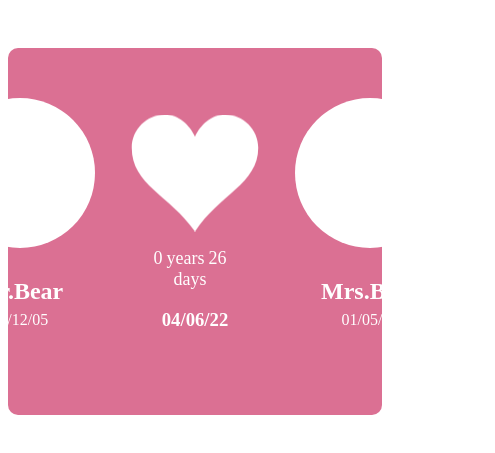
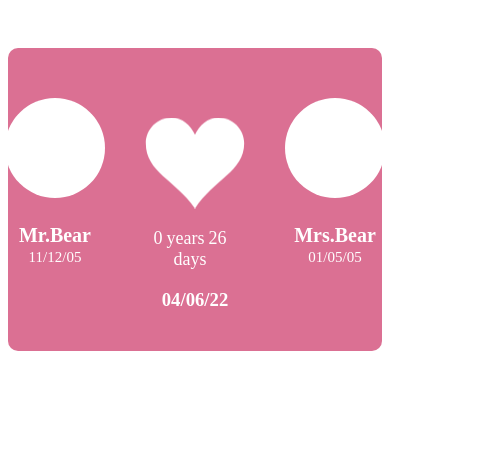
Before and after one commit to lightsun018/beentogether, a plain HTML site: page index.html in a window 390 px wide. Shown: the part 141-594 px from the top of the page, 495 px wide, since content can reach past the window. Drawn offline with Linux system fonts and the light colour scheme.

Commit message:
Update style.css

```diff
--- a/style.css
+++ b/style.css
@@ -94,3 +94,31 @@
   color: #fff;
   top: 30px;
 }
+
+@media only screen and (max-width: 768px) {
+  #person1, #person2{
+    height: 100px;
+    width: 100px;
+  }
+
+  .heart {
+    width: 80px;
+    height: 70px;
+  }
+
+  .info1 h2{
+    font-size: 20px;
+  }
+
+  .info2 h2{
+    font-size: 20px;
+  }
+
+  .info1, .info2 p{
+    font-size: 15px;
+  }
+
+  .midinfo span{
+    font-size: 18px;
+  }
+}
```
